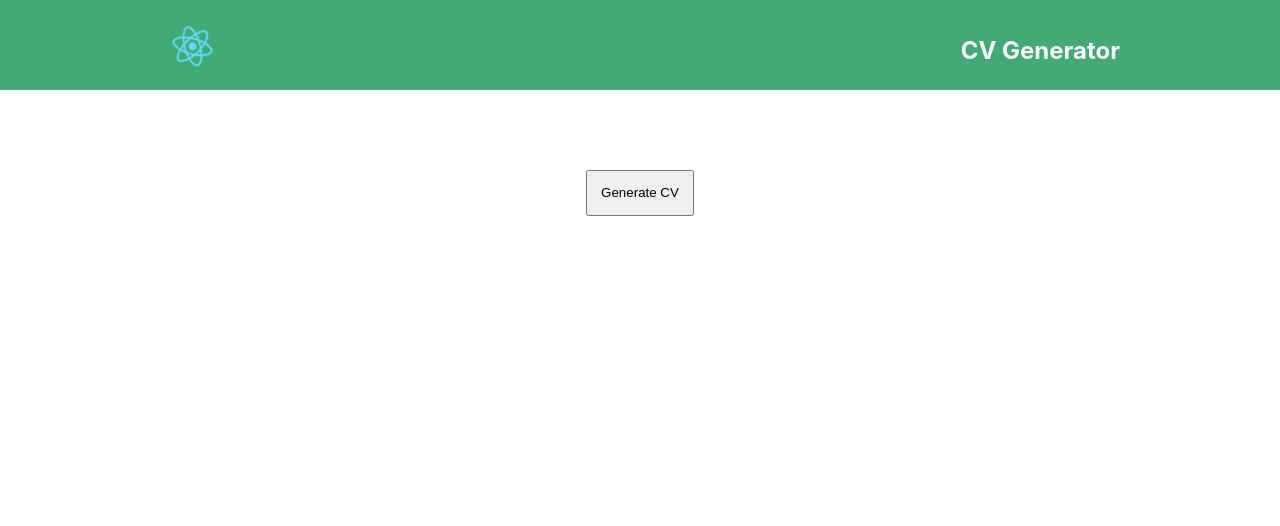
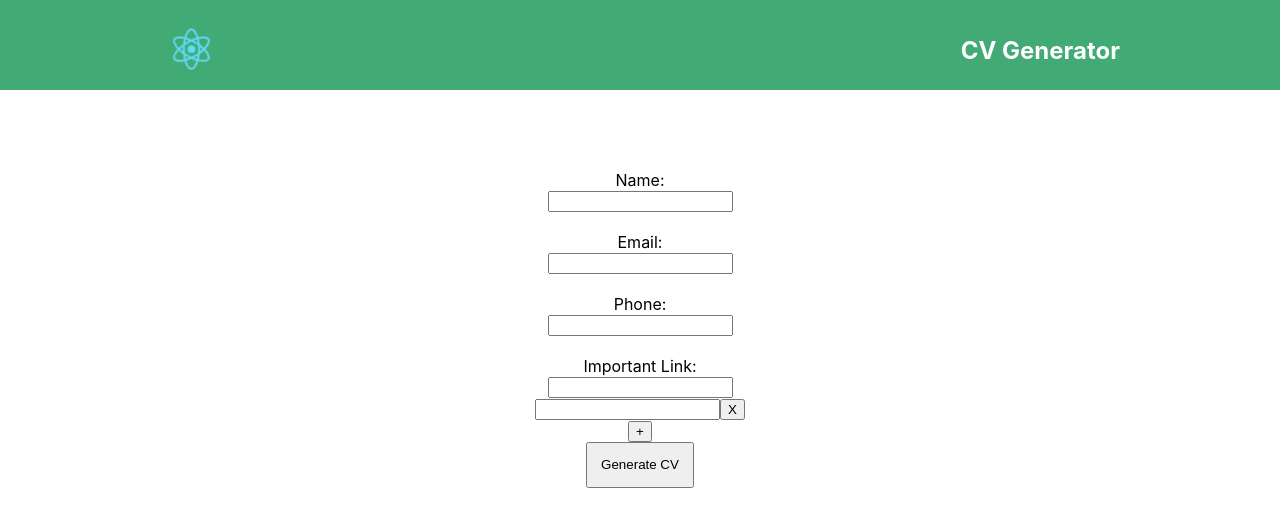
Before and after one commit to Sabir001/cv-generator, a React (Create React App) app: page / in a window 1280 px wide. Shown: the top 526 px of the page. Built offline with nearby package versions, Linux system fonts and the light colour scheme.

Commit message:
Personal Info structure added

```diff
--- a/src/CVContainer.js
+++ b/src/CVContainer.js
@@ -1,6 +1,7 @@
 import React, { useState } from "react";
 import { Container } from "./styles/CVContainterStyle";
 import CVBody from "./CVBody";
+import PersonalInfo from "./PersonalInfo";
 
 const CVContainer = () => {
   const [cvGenerated, setCvGenerated] = useState(false);
@@ -11,6 +12,7 @@ const CVContainer = () => {
 
   return (
     <Container>
+      <PersonalInfo />
       <CVBody handleClick={handleClick} cvGenerated={cvGenerated} />
     </Container>
   );
--- /dev/null
+++ b/src/PersonalInfo.js
@@ -0,0 +1,90 @@
+import React, { useState } from "react";
+
+const PersonalInfo = () => {
+  const [name, setName] = useState(undefined);
+  const [email, setEmail] = useState(undefined);
+  const [phone, setPhone] = useState(undefined);
+  const [importantLinks, setImportantLinks] = useState([{ name: "", url: "" }]);
+
+  const changeLinkName = (e, index) => {
+    let newLinks = [...importantLinks];
+    newLinks.map((item, i) => {
+      console.log(index, i);
+      if (i === index) {
+        item.name = e.target.value;
+      }
+    });
+    setImportantLinks(newLinks);
+  };
+
+  const changeLinkUrl = (e, index) => {
+    let newLinks = [...importantLinks];
+    newLinks.map((item, i) => {
+      if (i === index) {
+        item.url = e.target.value;
+      }
+    });
+    setImportantLinks(newLinks);
+  };
+
+  const addLink = () => {
+    setImportantLinks([...importantLinks, { name: "", url: "" }]);
+  };
+
+  const deleteLink = index => {
+    let newLinks = importantLinks.filter((_, i) => i !== index);
+    setImportantLinks(newLinks);
+  };
+
+  return (
+    <div>
+      <label>Name: </label>
+      <br />
+      <input type="text" value={name} onChange={e => setName(e.target.value)} />
+      <br />
+      <br />
+      <label>Email: </label>
+      <br />
+      <input
+        type="text"
+        value={email}
+        onChange={e => setEmail(e.target.value)}
+      />
+      <br />
+      <br />
+      <label>Phone: </label>
+      <br />
+      <input
+        type="text"
+        value={phone}
+        onChange={e => setPhone(e.target.value)}
+      />
+      <br />
+      <br />
+      <label>Important Link: </label>
+      <br />
+      {importantLinks.map((item, index) => (
+        <React.Fragment key={index}>
+          <input
+            type="text"
+            value={item.name}
+            onChange={e => changeLinkName(e, index)}
+          />
+          <br />
+          <input
+            type="text"
+            value={item.url}
+            onChange={e => changeLinkUrl(e, index)}
+          />
+          <button onClick={() => deleteLink(index)}>X</button>
+          {index !== importantLinks.length - 1 && <br />}
+        </React.Fragment>
+      ))}
+      <br />
+      <button onClick={() => addLink()}>+</button>
+      <br />
+    </div>
+  );
+};
+
+export default PersonalInfo;
```
